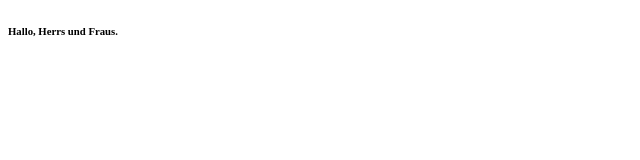
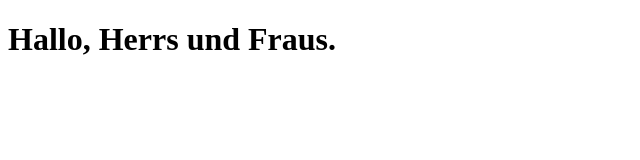
Before and after one commit to mettznermello-png/notas-estudo, a plain HTML site: page index.html in a window 1280 px wide. Shown: the whole page, without its empty margins (0-640 px from the left). Drawn offline with Linux system fonts and the light colour scheme.

```diff
--- a/index.html
+++ b/index.html
@@ -6,6 +6,6 @@
     <title>Document</title>
 </head>
 <body>
-    <h6>Hallo, Herrs und Fraus.<h6>
+    <h1>Hallo, Herrs und Fraus.<h1>
 </body>
 </html>
```
